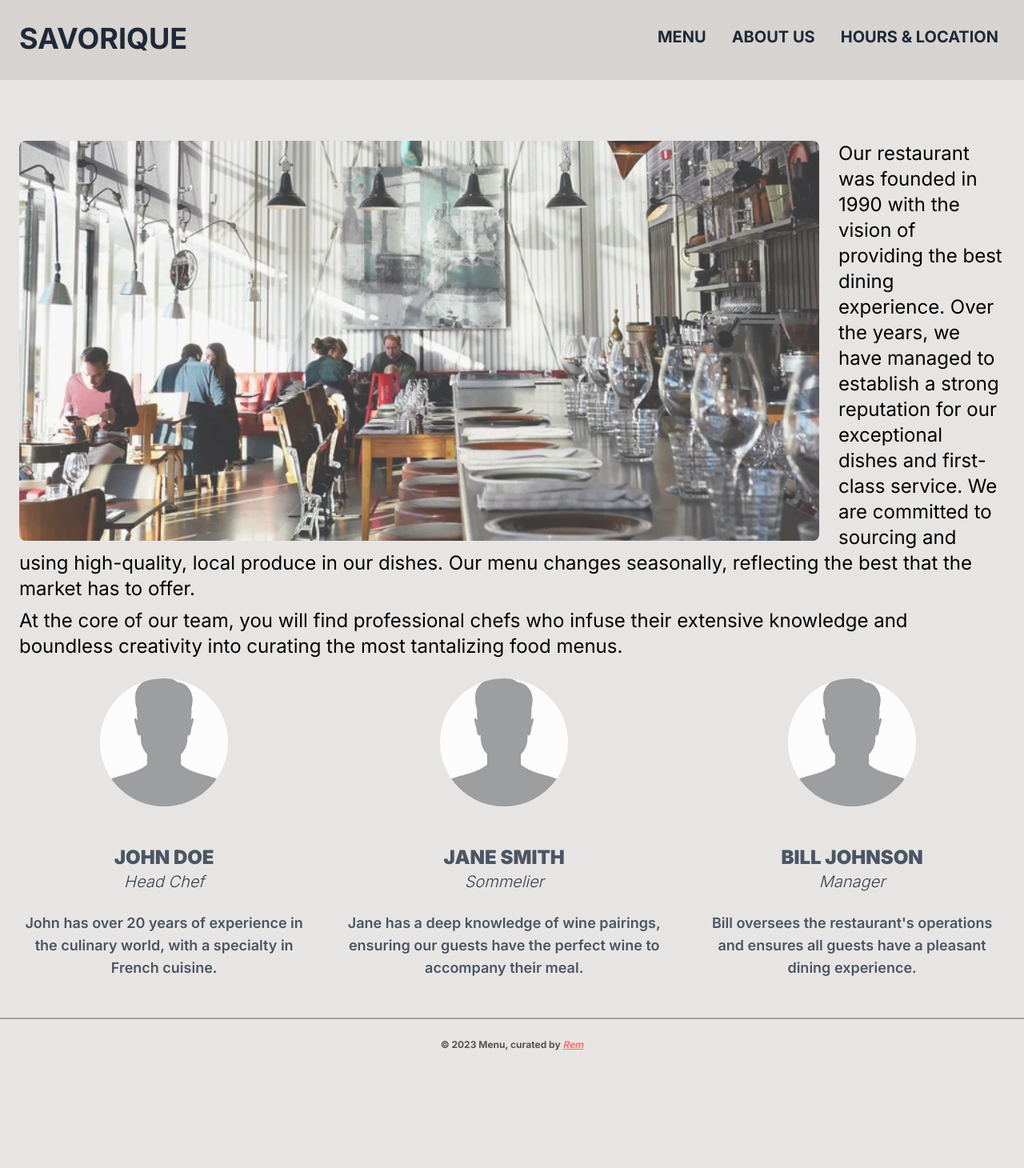
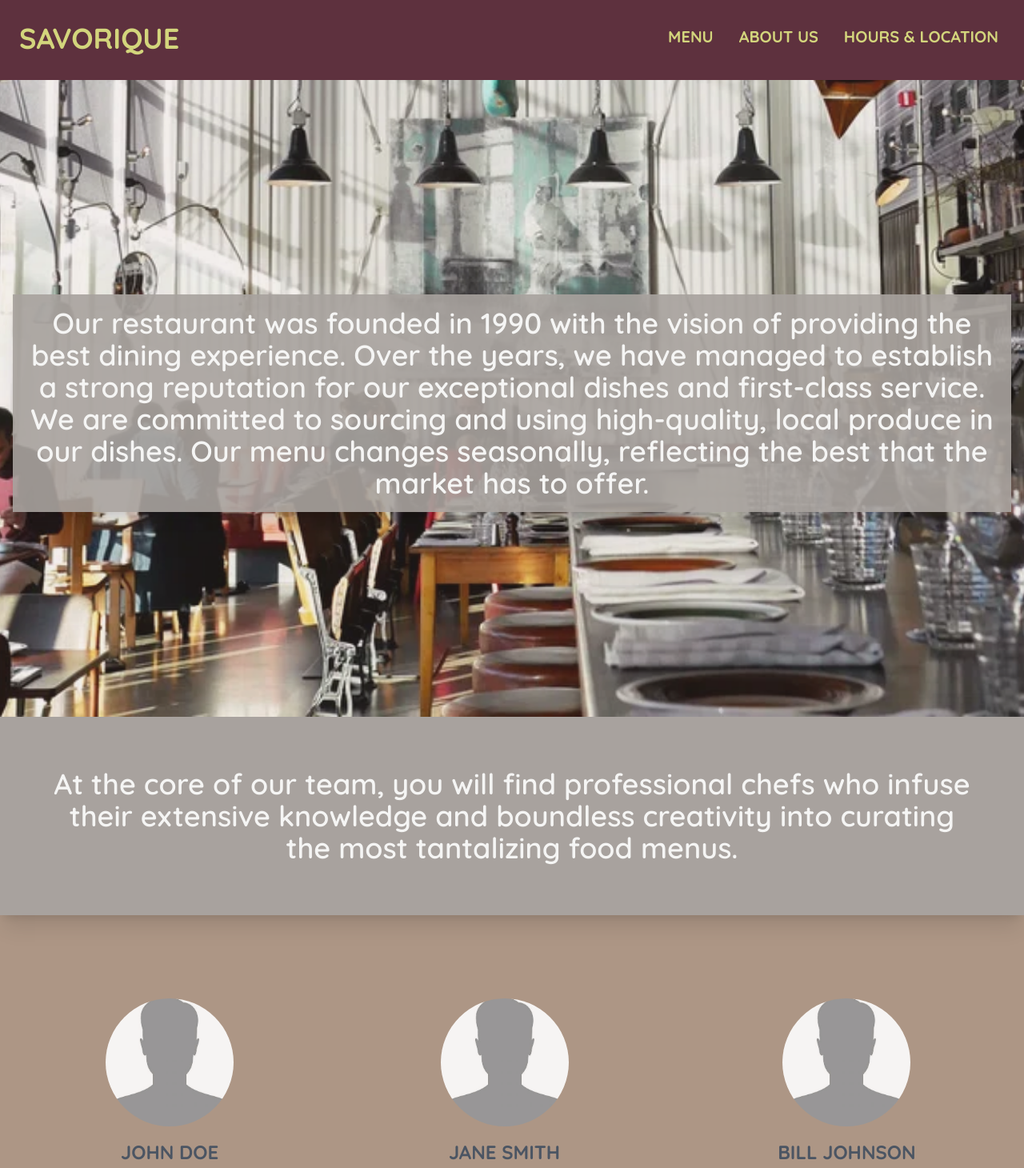
Before and after one commit to ultraburgundy/savorique, a Next.js app: page /about in a window 1280 px wide. Shown: the top 1460 px of the page at 80% size. Before the commit the page ends 1346 px from the top, so only its background shows below. Built offline with nearby package versions, Linux system fonts and the light colour scheme.

Commit message:
changed styling to fit a food theme.

```diff
--- a/src/app/about/page.tsx
+++ b/src/app/about/page.tsx
@@ -1,9 +1,9 @@
 import dynamic from "next/dynamic";
-//dynamically importing components to effectively use lazy loading
-const Navbar = dynamic(() => import('../components/nav'));
-const Footer = dynamic(() => import ('../components/footer'));
 import Head from "next/head";
-import Image, { StaticImageData } from "next/image";
+import Image from "next/image";
+
+const Navbar = dynamic(() => import("../components/nav"));
+const Footer = dynamic(() => import("../components/footer"));
 
 type TeamMemberProps = {
   name: string;
@@ -21,27 +21,27 @@ const TeamMember: React.FC<TeamMemberProps> = ({
   description,
   profileImg,
 }) => (
-  <div className="duration-500 rounded-lg">
+  <div className="rounded-lg p-4 sm:p-8">
     <div className="opacity-90">
-      <a href="#" className="relative flex justify-center">
+      <div className="relative flex justify-center w-32 h-32 sm:w-40 sm:h-40 mx-auto">
         <Image
           src={profileImg}
           alt={name}
-          layout="fixed"
-          width={500}
-          height={500}
-          className="flex object-cover w-40 h-40 mx-auto rounded-full"
+          layout="fill"
+          className="object-cover w-full h-full rounded-full"
         />
-      </a>
       </div>
-    <div className="w-full text-center">
-      <p className="font-black text-gray-600 uppercase md:text-2xl lg:mt-12 ">
+    </div>
+    <div className="w-full text-center mt-4">
+      <p className="font-black text-gray-600 uppercase text-lg sm:text-xl lg:text-2xl">
         {name}
       </p>
-      <p className="mb-6 text-sm italic font-light text-gray-700 md:text-xl ">
+      <p className="mb-4 text-sm italic font-light text-gray-700 sm:text-lg lg:text-xl">
         {role}
       </p>
-      <p className="font-semibold text-gray-600 ">{description}</p>
+      <p className="font-semibold text-gray-600 text-sm sm:text-base lg:text-lg">
+        {description}
+      </p>
     </div>
   </div>
 );
@@ -81,20 +81,19 @@ const About: React.FC = () => {
         />
       </Head>
       <Navbar />
-      <main aria-label="About us">
-        <div className="px-6 py-4 mt-16">
-          <div className="relative float-left mr-6">
+      <main aria-label="About Us">
+        <div className="relative h-screen">
+          <div className="absolute inset-0 z-0">
             <Image
               src={restaurantPicture}
               alt="Restaurant Picture"
               loading={"lazy"}
-              width={1000}
-              height={500}
-              className="rounded-lg opacity-75"
+              layout="fill"
+              className="object-cover w-full h-full opacity-85"
             />
           </div>
-          <div className="text-2xl">
-            <p>
+          <div className="absolute inset-0 z-10 flex items-center justify-center p-4 ">
+            <p className="text-stone-100 font-semibold text-lg sm:text-2xl lg:text-4xl text-center p-4 bg-stone-400 mt-4 shadow-xl bg-opacity-90">
               Our restaurant was founded in 1990 with the vision of providing
               the best dining experience. Over the years, we have managed to
               establish a strong reputation for our exceptional dishes and
@@ -102,19 +101,20 @@ const About: React.FC = () => {
               high-quality, local produce in our dishes. Our menu changes
               seasonally, reflecting the best that the market has to offer.
             </p>
-            <p className="mt-2">
+          </div>
+        </div>
+        <div className="sm:p-16 p-4 bg-stone-400 shadow-xl">
+          <p className="lg:text-4xl text-lg sm:text-2xl text-center text-stone-100 font-semibold">
             At the core of our team, you will find professional chefs who
             infuse their extensive knowledge and boundless creativity into
             curating the most tantalizing food menus.
           </p>
         </div>
-          <div className="clear-both"></div>
-          <div className="mt-6">
+        <div className="mt-6 p-8">
           <div className="flex flex-col gap-6 text-lg sm:flex-row mt-4">
             {teamMembers.map((member, index) => (
               <TeamMember key={index} {...member} />
             ))}
-            </div>
           </div>
         </div>
       </main>
--- a/src/app/components/nav.tsx
+++ b/src/app/components/nav.tsx
@@ -27,8 +27,8 @@ export default function Navbar() {
       <header
         className={`z-50 fixed px-6 py-8 w-full flex justify-between ${
           scrolledDown
-            ? "text-gray-800 ease-in-out duration-500 shadow-xl bg-stone-400 bg-opacity-75 placeholder-gray-200"
-            : "text-gray-800  bg-stone-300"
+            ? "text-[#D3D57C] ease-in-out duration-500 shadow-xl bg-[#512A36] bg-opacity-75 placeholder-gray-200"
+            : "text-[#D3D57C]  bg-[#5E313E]"
         }`}
       >
         <button
@@ -49,7 +49,7 @@ export default function Navbar() {
           </svg>
         </button>
         <div className="flex items-center gap-12">
-        <a href="/menu"><h1 className="hidden text-4xl font-bold md:block">SAVORIQUE</h1></a>
+        <a href="/menu"><h1 className="hidden text-4xl font-bold md:block text-[#D3D57C]">SAVORIQUE</h1></a>
 
 
         </div>
@@ -68,8 +68,8 @@ export default function Navbar() {
           <li>
             <a
               href="/menu"
-              className={`block px-2 py-1 rounded-md lg:text-xl hover:text-gray-600 ${
-                scrolledDown ? "text-gray-800" : ""
+              className={`block px-2 py-1 rounded-md lg:text-xl hover:text-[#ACB63E] ${
+                scrolledDown ? "text-[#D3D57C]" : ""
               }`}
               aria-labelledby="menu"
             >
@@ -79,8 +79,8 @@ export default function Navbar() {
           <li>
             <a
               href="/about"
-              className={`block px-2 py-1 rounded-md lg:text-xl hover:text-gray-600 ${
-                scrolledDown ? "text-gray-800" : ""
+              className={`block px-2 py-1 rounded-md lg:text-xl hover:text-[#ACB63E] ${
+                scrolledDown ? "text-[#D3D57C]" : ""
               }`}
               aria-labelledby="about"
             >
@@ -90,8 +90,8 @@ export default function Navbar() {
           <li>
             <a
               href="/location"
-              className={`block px-2 py-1 rounded-md lg:text-xl hover:text-gray-600 ${
-                scrolledDown ? "text-gray-800" : ""
+              className={`block px-2 py-1 rounded-md lg:text-xl hover:text-[#ACB63E] ${
+                scrolledDown ? "text-[#D3D57C]" : ""
               }`}
               aria-labelledby="visit"
             >
--- a/src/app/globals.css
+++ b/src/app/globals.css
@@ -4,7 +4,7 @@
 @import url('https://fonts.googleapis.com/css2?family=Lora:ital@0;1&display=swap');
 
 :root {
-@apply bg-stone-200;
+@apply bg-[#AD9685];
 font-family: 'Lora', serif;
 }
 .landing-page {
--- a/src/app/layout.tsx
+++ b/src/app/layout.tsx
@@ -1,8 +1,8 @@
 import './globals.css'
 import type { Metadata } from 'next'
-import { Inter } from 'next/font/google'
+import { Quicksand } from 'next/font/google'
 
-const inter = Inter({ subsets: ['latin'] })
+const quicksand = Quicksand({ subsets: ['latin'] })
 
 export const metadata: Metadata = {
   title: 'Savorique',
@@ -16,7 +16,7 @@ export default function RootLayout({
 }) {
   return (
     <html lang="en">
-      <body className={inter.className}>{children}</body>
+      <body className={quicksand.className}>{children}</body>
     </html>
   )
 }
--- a/src/app/menu/page.tsx
+++ b/src/app/menu/page.tsx
@@ -12,9 +12,9 @@ type FoodItemProps = {
 
 const FoodItem: React.FC<FoodItemProps> = ({ name, description, price }) => (
   <div className="p-4 mb-4">
-    <h3 className="text-xl font-bold text-stone-700">{name}</h3>
-    <p className="text-stone-600">{description}</p>
-    <p className="font-bold text-stone-500">${price.toFixed(2)}</p>
+    <h3 className="text-xl font-bold text-[#CAD178]">{name}</h3>
+    <p className="text-[#5E313E] font-semibold">{description}</p>
+    <p className="shadow-md bg-opacity-90 font-bold text-[#CAD178] bg-[#5E313E] w-24 p-1">${price.toFixed(2)}</p>
   </div>
 );
 
@@ -153,7 +153,7 @@ const Menu: React.FC = () => {
       <Navbar />
       <div className="container px-4 mx-auto mt-16">
         <header>
-          <h1 className="mb-4 text-6xl font-bold text-center text-stone-700">Menu</h1>
+          <h1 className="mb-4 text-6xl font-bold text-center text-[#CAD178]">Menu</h1>
         </header>
 
         <section className="grid grid-cols-1 gap-4 md:grid-cols-2">
@@ -161,7 +161,7 @@ const Menu: React.FC = () => {
             {MenuItems.map((category, i) => (
               category.category === 'Happy Hour Special' && (
                 <section key={i}>
-                  <h2 className="p-4 mb-2 text-4xl font-black border-2 text-stone-700 hover:text-stone-800 border-stone-800">
+                  <h2 className="p-4 mb-2 text-4xl font-black shadow-xl text-[#CAD178] hover:text-stone-800 bg-[#5E313E]">
                     {category.category}
                   </h2>
                   <div className="grid gap-4">
@@ -177,7 +177,7 @@ const Menu: React.FC = () => {
             {MenuItems.map((category, i) => (
               category.category !== 'Happy Hour Special' && (
                 <section key={i}>
-                  <h2 className="p-4 mb-2 text-4xl font-black border-2 shadow-md text-stone-700 hover:text-stone-800 border-stone-800">
+                  <h2 className="p-4 mb-2 text-4xl font-black  text-[#CAD178] hover:text-stone-800 shadow-xl bg-[#5E313E]">
                     {category.category}
                   </h2>
                   <div className="grid gap-4">
--- a/src/app/page.tsx
+++ b/src/app/page.tsx
@@ -4,21 +4,21 @@ import Link from "next/link";
 
 const CTA: React.FC = () => {
   return (
-      <main className="flex flex-col items-center justify-center h-screen bg-center bg-cover landing-page">
+      <main className="flex flex-col items-center justify-center h-screen bg-center bg-cover">
         <Head>
-          <title>Welcome to Our Restaurant</title>
+          <title>Welcome to Savorique</title>
           <meta name="description" content="Experience the best food and atmosphere in town." />
         </Head>
 
         <header>
-          <h1 className="text-4xl font-black text-center uppercase md:text-6xl text-stone-800">Welcome to Our Restaurant</h1>
+          <h1 className="text-4xl font-black text-center uppercase md:text-6xl text-stone-800">Savorique</h1>
           <p className="mt-6 text-2xl font-bold text-center text-stone-800">Experience the best food and atmosphere in town.</p>
         </header>
 
         <nav className="mt-10">
           <Link
             href="/menu"
-            className="px-6 py-3 font-bold transition duration-500 ease-in-out rounded text-stone-200 bg-stone-800 hover:bg-blue-700"
+            className="px-6 py-3 font-bold transition duration-500 ease-in-out rounded text-stone-200 bg-stone-800 hover:bg-stone-600"
           >
             View Our Menu
           </Link>
```
Lines whose indentation alone changed are shown as unchanged.
